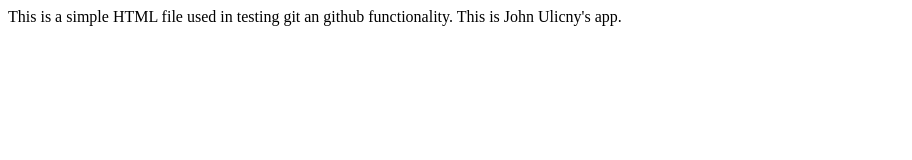
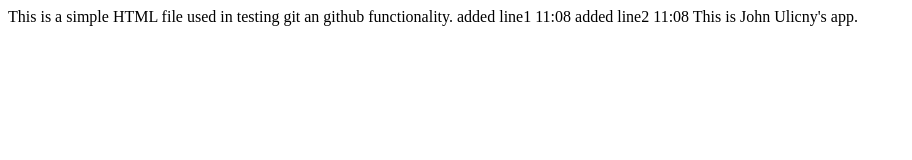
Before and after one commit to JohnU1960/MyFirstRepo, a plain HTML site: page index.html in a window 1280 px wide. Shown: the whole page, without its empty margins (0-912 px from the left). Drawn offline with Linux system fonts and the light colour scheme.

Commit message:
Commit of new html file

```diff
--- a/index.html
+++ b/index.html
@@ -2,6 +2,9 @@
 <head>
 
 This is a simple HTML file used in testing git an github functionality.
+
+added line1 11:08
+added line2 11:08
 
 </head>
 <body>
```
Also changed, not shown: 1 other file.
